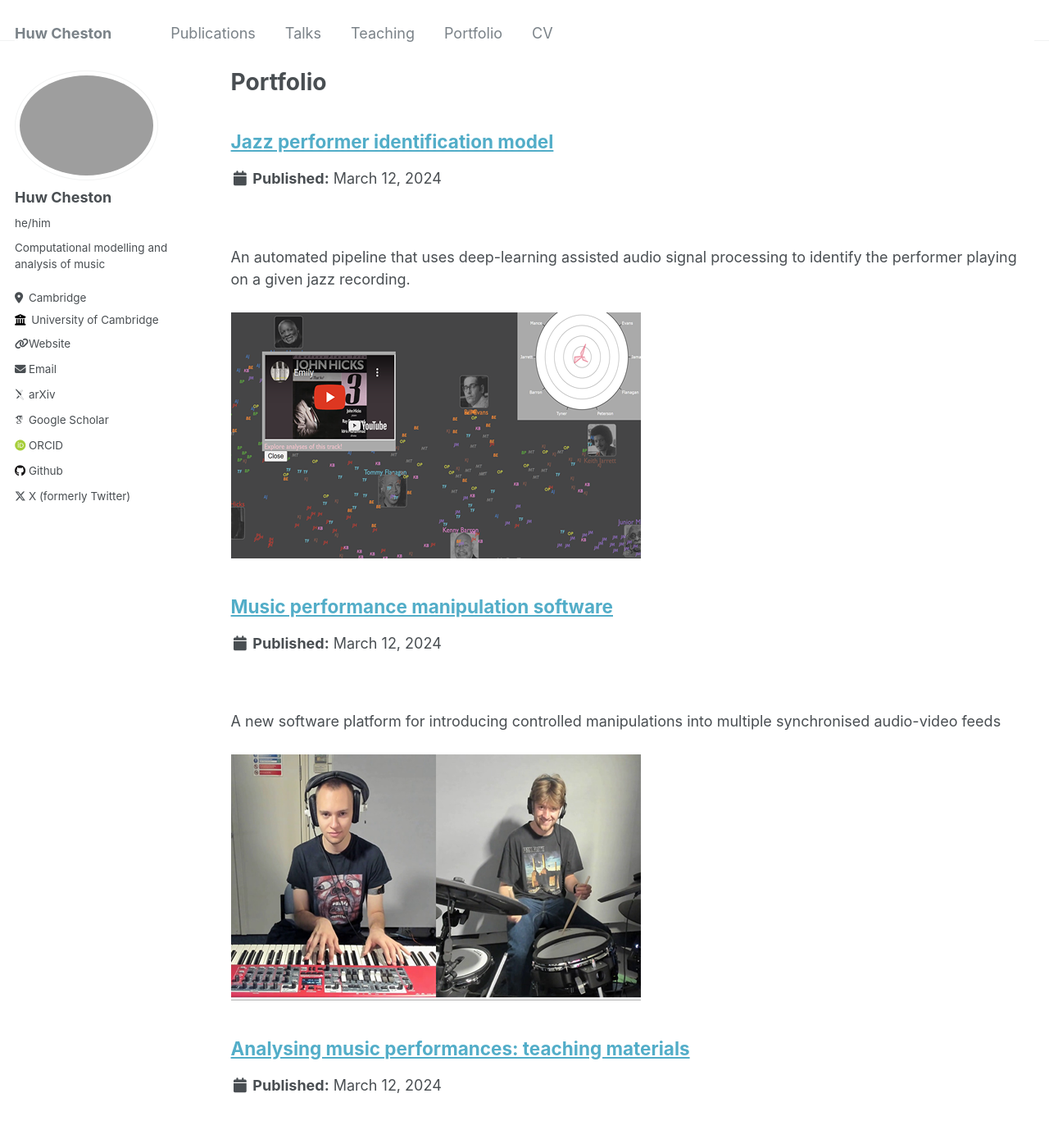
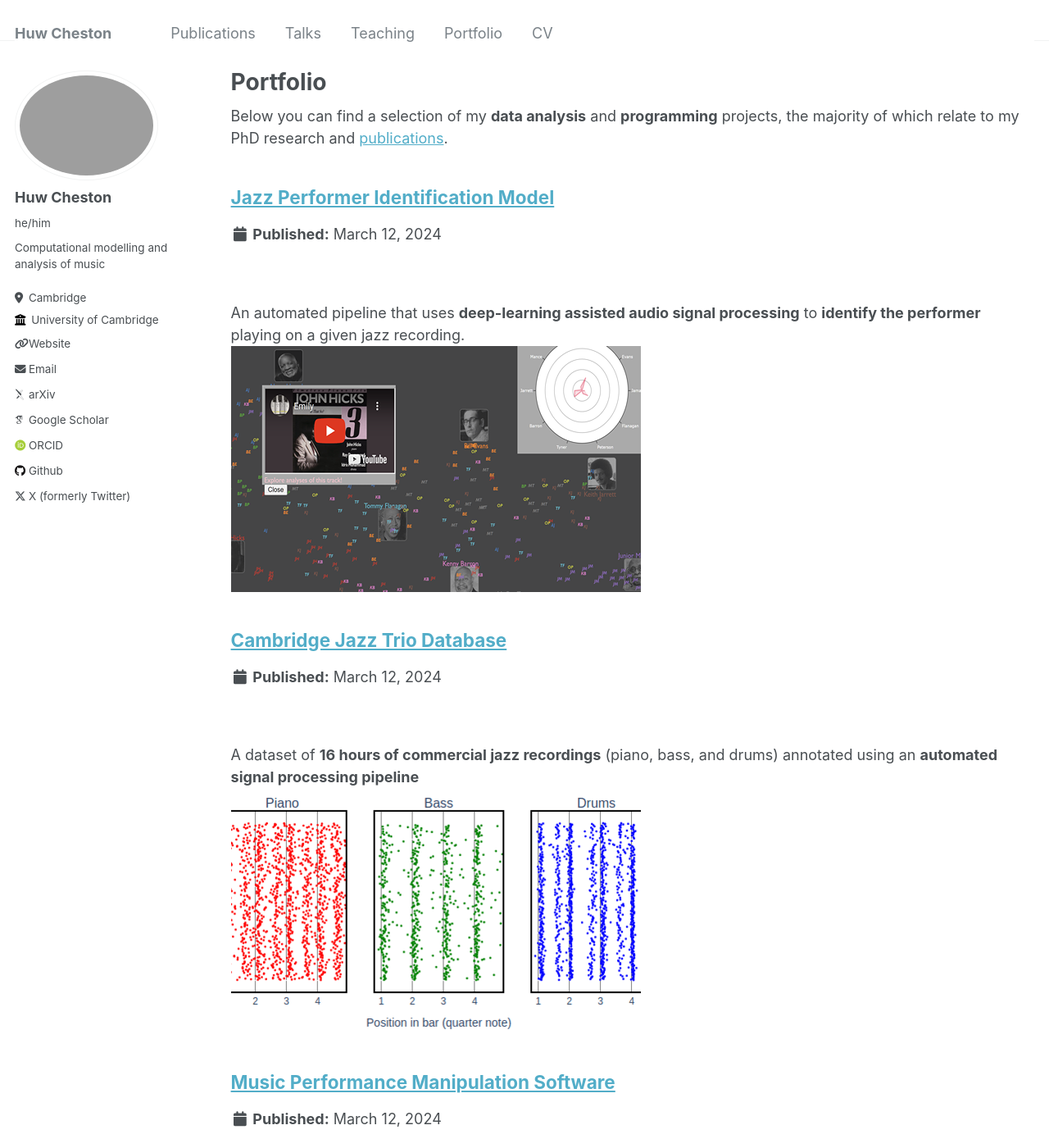
Before and after one commit to HuwCheston/huwcheston.github.io, a Jekyll site: the page built from _pages/portfolio.html, in a window 1280 px wide and 1400 px high. Shown: the whole window at 82% size. Built offline with Jekyll 4.4.1, drawn with Linux system fonts in a browser that asks for light colours; some web fonts are replaced; some of the changed text lies outside the part shown.

Commit message:
Updated portfolio section

```diff
--- a/_pages/portfolio.html
+++ b/_pages/portfolio.html
@@ -6,7 +6,7 @@ author_profile: true
 ---
 
 {% include base_path %}
-
+<div class="wordwrap">Below you can find a selection of my <b>data analysis</b> and <b>programming</b> projects, the majority of which relate to my PhD research and <a href="{{site.baseurl}}publications">publications</a>.</div>
 
 {% for post in site.portfolio %}
   {% include archive-single.html %}
--- a/_portfolio/portfolio-1-pianist-prediction.md
+++ b/_portfolio/portfolio-1-pianist-prediction.md
@@ -1,6 +1,6 @@
 ---
-title: "Jazz performer identification model"
-excerpt: "An automated pipeline that uses deep-learning assisted audio signal processing to identify the performer playing on a given jazz recording. <br><br/><img src='/images/pianist-prediction_img.png'>"
+title: "Jazz Performer Identification Model"
+excerpt: "An automated pipeline that uses <b>deep-learning assisted audio signal processing</b> to <b>identify the performer</b> playing on a given jazz recording.<br><img src='/images/pianist-prediction_img.png'>"
 collection: portfolio
 ---
 
@@ -8,12 +8,11 @@ collection: portfolio
 
 **Run the model on your own tracks online!** <a target="_blank" href="https://colab.research.google.com/github/HuwCheston/Cambridge-Jazz-Trio-Database/blob/main/example.ipynb">
   <img src="https://colab.research.google.com/assets/colab-badge.svg" alt="Open In Colab"/>
-</a>
+</a><br>
+**Explore the model predictions interactively!** [![Code](http://img.shields.io/badge/Open_Prediction_Map-blue)](https://huwcheston.github.io/Cambridge-Jazz-Trio-Database/_static/prediction-app.html)<br>
 
-Great musicians and artists have a unique style that is recognisable as 'theirs'; arguably, this is what makes them great! But, while the differences in style between any two performers are often evident intuitively, they can be hard to describe in words. We developed an automated pipeline that can identify the performer playing in a jazz recording with a degree of accuracy over five times better than chance alone.
+[![Code](http://img.shields.io/badge/Code-available_on_GitHub-purple)](https://github.com/HuwCheston/Cambridge-Jazz-Trio-Database) [![Documentation](http://img.shields.io/badge/Documentation-available_online-purple)](https://huwcheston.github.io/Cambridge-Jazz-Trio-Database/)
 
-Using deep-learning assisted signal processing, the pipeline works directly on an audio recording and extracts a suite of musical features that constitute its stylistic fingerprint. The pipeline has applications to music engineering (recommendation and classification algorithms), education (providing feedback to performers) and broader science (joint action, forensic stylometry). Our work showcases how machine learning can bridge the gap between intuition and quantifiable analysis of art, presenting a paradigm applicable across many domains.
+Great musicians and artists have a **unique style** that is recognisable as 'theirs'; arguably, this is what makes them great! But, while the differences in style between any two performers are often evident intuitively, they can be **hard to describe in words**. We developed an automated pipeline that can identify the piano player on a jazz recording with a degree of accuracy **over five times better than chance** alone.
 
-[View the complete paper here!]({{ site.baseurl }}/publications/2024-01-31-rhythmic-prediction-paper/)
-
-[Explore the model predictions!](https://huwcheston.github.io/Cambridge-Jazz-Trio-Database/_static/prediction-app.html)
+Using **deep-learning assisted signal processing,** the pipeline works directly on an audio recording and extracts a suite of musical features that constitute its **stylistic fingerprint**. The pipeline is trained on the [Cambridge Jazz Trio Database]({{ site.baseurl }}/publications/2024-01-31-cambridge-jazz-trio-database-paper/), a dataset of approximately 16 hours of commercial recordings with onset and beat annotations. The pipeline has applications to **music engineering** (recommendation and classification algorithms), **education** (providing feedback to performers) and **broader science** (joint action, forensic stylometry). Our work showcases how machine learning can bridge the gap between intuition and quantifiable analysis of art, presenting a paradigm applicable across many domains.
--- a/_portfolio/portfolio-2-performance-manipulation.md
+++ /dev/null
@@ -1,17 +0,0 @@
----
-title: "Music performance manipulation software"
-excerpt: "A new software platform for introducing controlled manipulations into multiple synchronised audio-video feeds <br><br/><img src='/images/jitter-coordination_img.png'>"
-collection: portfolio
----
-
-<img src='/images/jitter-coordination_img.png'>
-
-Anyone who has ever watched a group of people create music together knows that it often involves a great deal of interaction and communication between the performers. If we want to study exactly how this interaction works, we need to develop the appropriate tools. In this project, we developed a software platform that aims to facilitate innovative research into interactive music-making and, indeed, other forms of human communication.
-
-When used in an experiment, the software operates in a manner similar to a conference call made on a telecommunication platform such as Zoom or Skype, albeit one where all of the participants are together in the same room. Two or more musicians are seated opposite from each other, with direct visual contact between them prevented through the use of a physical barrier. Instead, they communicate through a closed-circuit audio-visual system, consisting of a webcam, monitor, headphones, and musical instrument, each connected to an external computer running our software.
-
-Participants in our experiments hear each other’s performance using headphones, with visual feeds from their partner’s webcam displayed on a monitor in front of them. At any point during a performance, the researcher may use our software to introduce a manipulation into these feeds. Manipulations currently implemented in the software include the addition of delay (or latency), echo, pitches (e.g., artificial ‘wrong notes’), and automatic face and body occlusion. Our software enables the researcher to manipulate the cues and signals that musicians use to interact with each other, and study the processes that underpin this interaction.
-
-[Download the software here!](https://github.com/HuwCheston/AV-Manip)
-
-[Read a recent paper created using the software!]({{ site.baseurl }}/publications/2024-02-16-jitter-coordination-paper/)
--- /dev/null
+++ b/_portfolio/portfolio-2-trio-database.md
@@ -0,0 +1,24 @@
+---
+title: "Cambridge Jazz Trio Database"
+excerpt: "A dataset of <b>16 hours of commercial jazz recordings</b> (piano, bass, and drums) annotated using an <b>automated signal processing pipeline</b><br><img src='/images/trio-database-explorer_img.png'>"
+collection: portfolio
+---
+
+<img src='/images/trio-database-explorer_img.png'>
+
+**Explore the database interactively!** [![Code](http://img.shields.io/badge/Open_Data_Explorer-blue)](https://huwcheston.github.io/Cambridge-Jazz-Trio-Database/resources/data-explorer.html)<br>
+**View features extracted from a sample track!** [![Code](http://img.shields.io/badge/Open_Sample_Track-blue)](https://huwcheston.github.io/Cambridge-Jazz-Trio-Database/_static/data-explorer/hicksj-airegin-lundycmuhammadi-1987-5fc996e8/display.html)<br>
+
+[![Code](http://img.shields.io/badge/Code-available_on_GitHub-purple)](https://github.com/HuwCheston/Cambridge-Jazz-Trio-Database) [![Documentation](http://img.shields.io/badge/Documentation-available_online-purple)](https://huwcheston.github.io/Cambridge-Jazz-Trio-Database/)
+
+The **Cambridge Jazz Trio Database**🎹🎻🥁 is a dataset composed of about 16 hours of jazz performances with associated onset and beat annotations created by an automated signal processing pipeline.
+
+The database contains about **16 hours of audio** recorded between **1947–2015**. The annotations were generated by an automated signal processing pipeline: two source separation models [[1](https://github.com/deezer/spleeter), [2](https://github.com/facebookresearch/demucs)] are applied to obtain **isolated stems** from every instrument in each recording, **event onsets are tracked** in these stems [[3](https://github.com/librosa/librosa)], and these onsets are **matched with the nearest quarter note** tracked in the audio mixture [[4](https://github.com/CPJKU/madmom)]. The pipeline was validated against an equivalent set of annotations generated by humans for 10% of the dataset, with an average *F*-score of .86.
+
+All recordings consist of [jazz piano trios](https://en.wikipedia.org/wiki/Jazz_trio) ensembles and feature one of 10 different jazz pianists. In roughly half of recordings, the pianist was one of the top-10 most prolific and popular musicians in the piano trio format, identified through large-scale scraping of [MusicBrainz](https://musicbrainz.org/doc/MusicBrainz_API) and [Last.FM](https://www.last.fm/api) data. In all other recordings, the pianist is [Bill Evans](https://en.wikipedia.org/wiki/Bill_Evans), widely acknowledged as one of the most influential jazz pianists of all time.
+
+This split enables models to be trained on both *multi-class* (i.e., **which pianist is it?**, using only the top-10 pianist recordings) and *binary* (i.e., **is the pianist Bill Evans?**, using all the data) classification problems.
+
+Listen to the beats tracked in a performance of "*Emily*" (1970) by the **Bill Evans Trio** below:
+
+<body><iframe width="695" height="521" src="https://www.youtube.com/embed/1VMwftxFQYU" title="Bill Evans - Emily (Helsinki 1970) - Annotated" allow="accelerometer; autoplay; clipboard-write; encrypted-media; gyroscope; picture-in-picture; web-share" allowfullscreen></iframe></body><br>
--- /dev/null
+++ b/_portfolio/portfolio-3-performance-manipulation.md
@@ -0,0 +1,27 @@
+---
+title: "Music Performance Manipulation Software"
+excerpt: "A new software platform for introducing <b>controlled manipulations</b> into multiple <b>synchronised audio-video feeds</b> during an experiment <br><br/><img src='/images/jitter-coordination_img.png'>"
+collection: portfolio
+---
+
+<img src='/images/jitter-coordination_img.png'>
+
+[![Code](http://img.shields.io/badge/Code-available_on_GitHub-purple)](https://github.com/HuwCheston/AV-Manip)
+
+One of the difficulties associated with studying music performances in experiments is the difficulty in ensuring **consistency and repeatablity between several performances**. In this project, we developed a software platform that allows the researcher to **manipulate audio and video feedback** given to performers in **a real time and controllable** manner during an experiment.
+
+The software looks similar to a **conference call** made on a telecommunication platform such as Zoom or Skype, albeit one where all the participants are **together in the same room**. Two or more musicians are seated opposite to each other, with direct visual contact between them prevented through the use of a physical barrier. Instead, they communicate through a closed-circuit audiovisual system, consisting of a **webcam, monitor, headphones, and musical instrument**, each connected to an external computer running our software. Participants in our experiments hear each other’s performance using headphones, with visual feeds from their partner’s webcam displayed on a monitor in front of them.
+
+<img src="/images/performance-manipulation-diagram_img.png">
+
+At any point during a performance, the researcher may use our software to **introduce a manipulation into these feeds**. Manipulations currently implemented in the software include the addition of **delay** (or latency, including latency with variable and random times), **echo**, **pitches** (e.g., artificial ‘wrong notes’), and automatic face and body **occlusion**; however, the platform is designed to be extendable and can interface with any existing audio or MIDI effect in the standard `VST` format.
+
+The software also provides a straightforward way to capture **synchronised audio and video feeds** (both manipulated and non-manipulated) from **multiple sources** by integrating with the open source [OpenCV (for video)](https://opencv.org/) and [REAPER (for audio)](https://www.reaper.fm/), eliminating the need to manually align audio and video post-experiment. The user can also **save and recall preset configurations** for particular experiments and conditions using a simple GUI.
+
+<img src="/images/performance-manipulation-software_img.png">
+
+The development of this software was supported by a *Project Incubation award* from [**Cambridge Digital Humanities**](https://www.cdh.cam.ac.uk/). You can read the [project page here](https://www.cdh.cam.ac.uk/research/projects/newmusicsoftwareplatform/).
+
+[Read a recent paper created using the software!]({{ site.baseurl }}/publications/2024-02-16-jitter-coordination-paper/)
+
+<img src="https://user-images.githubusercontent.com/97224401/231712093-133cafa0-dffe-4a23-945d-5249c4385bab.gif">
--- a/_portfolio/portfolio-3-teaching-materials.md
+++ /dev/null
@@ -1,11 +0,0 @@
----
-title: "Analysing music performances: teaching materials"
-excerpt: "Teaching materials for undergraduate-level music performance analysis supervisions, introducing a variety of basic music information retrieval concepts <br><br/><img src='/images/teaching-materials_img.png'>"
-collection: portfolio
----
-
-<img src='/images/teaching-materials_img.png'>
-
-The below webpage contains a variety of exercises used in my undergraduate teaching at Cambridge. These introduce a variety of performance analysis and MIR-adjacent concepts e.g. onset detection, beat tracking. Students who take this course typically have no prior experience of programming or audio signal processing.
-
-[Access the teaching material here!](https://huwcheston.github.io/PS-Supervision/intro.html)
--- /dev/null
+++ b/_portfolio/portfolio-4-performance-science-teaching.md
@@ -0,0 +1,11 @@
+---
+title: "Teaching: Analysing Musical Performances"
+excerpt: "Teaching materials for undergraduate-level music performance analysis supervisions, introducing a variety of <b>basic audio processing and statistical concepts</b><br><img src='/images/performance-science-teaching_img.png'>"
+collection: portfolio
+---
+
+<img src='/images/performance-science-teaching_img.png'>
+
+[![Materials](http://img.shields.io/badge/Teaching_materials-available_online-blue)](https://huwcheston.github.io/PS-Supervision/intro.html)
+
+As part of my **undergraduate teaching at Cambridge**, I created a website hosting a variety of online exercises for students to complete. Each exercise introduces a single performance analysis or MIR-adjacent concept e.g. **onset detection**, **beat tracking**. Students who took this course were on either the Music or Biomedical Sciences program, and typically had **no prior experience of coding or audio signal processing**, so the use of code is kept to a minimum (in favour of manual labelling, online calculators, and spreadsheets for data analysis).
--- /dev/null
+++ b/_portfolio/portfolio-5-sutton-trust-teaching.md
@@ -0,0 +1,18 @@
+---
+title: "Teaching: Introduction to Music & Science workshop"
+excerpt: "Teaching materials for pre-university level workshop, introducing a variety of <b>music information retrieval concepts</b> in <b>no-code interactive environments</b><br><img src='/images/sutton-trust-teaching_img.png'>"
+collection: portfolio
+---
+
+<img src='/images/sutton-trust-teaching_img.png'>
+
+While a workshop leader on the [Sutton Trust Cambridge Summer School](https://summerschools.suttontrust.com/university-partners/university-of-cambridge/) I created a variety of **online notebooks on Google Colab** designed to introduce students to several basic music information retrieval concepts, e.g. **beat tracking**, **automatic transcription**, etc. These students had no prior experience of programming or audio signal processing, so the notebooks were designed to be as interactive as possible -- requiring students to **select their own audio recordings** from YouTube, **manipulate variables** using sliders, and **assess the results** on graphs generated automatically from their outputs. You can access the notebooks below:
+
+- **Beat tracking**: <a target="_blank" href="https://colab.research.google.com/github/HuwCheston/2023-sutton-trust-teaching/blob/main/0.1-cheston-suttontrust-beattracking.ipynb"><img src="https://colab.research.google.com/assets/colab-badge.svg" alt="Open In Colab"/></a>
+    - *Goal*: automatically locate the position of the crotchet beats in a musical performance!
+- **Source separation**: <a target="_blank" href="https://colab.research.google.com/github/HuwCheston/2023-sutton-trust-teaching/blob/main/0.1-cheston-suttontrust-sourceseparation.ipynb"><img src="https://colab.research.google.com/assets/colab-badge.svg" alt="Open In Colab"/></a>
+    - *Goal*: separate an ensemble recording into vocal, bass, and drum parts!
+- **Polyphonic transcription**: <a target="_blank" href="https://colab.research.google.com/github/HuwCheston/2023-sutton-trust-teaching/blob/main/0.1-cheston-suttontrust-polyphonictranscription.ipynb"><img src="https://colab.research.google.com/assets/colab-badge.svg" alt="Open In Colab"/></a>
+    - *Goal*: automatically transcribe the performance of a solo instrument into a MIDI piano roll!
+- **Pose estimation**: <a target="_blank" href="https://colab.research.google.com/github/HuwCheston/2023-sutton-trust-teaching/blob/main/0.1-cheston-suttontrust-poseestimation.ipynb"><img src="https://colab.research.google.com/assets/colab-badge.svg" alt="Open In Colab"/></a>
+    - *Goal*: track the motion of a single dancer or musician!
```
Also changed, not shown: images/performance-manipulation-diagram_img.png (added), images/performance-manipulation-software_img.png (added), images/performance-science-teaching_img.png (renamed from images/teaching-materials_img.png), images/sutton-trust-teaching_img.png (added), images/trio-database-explorer_img.png (added).
